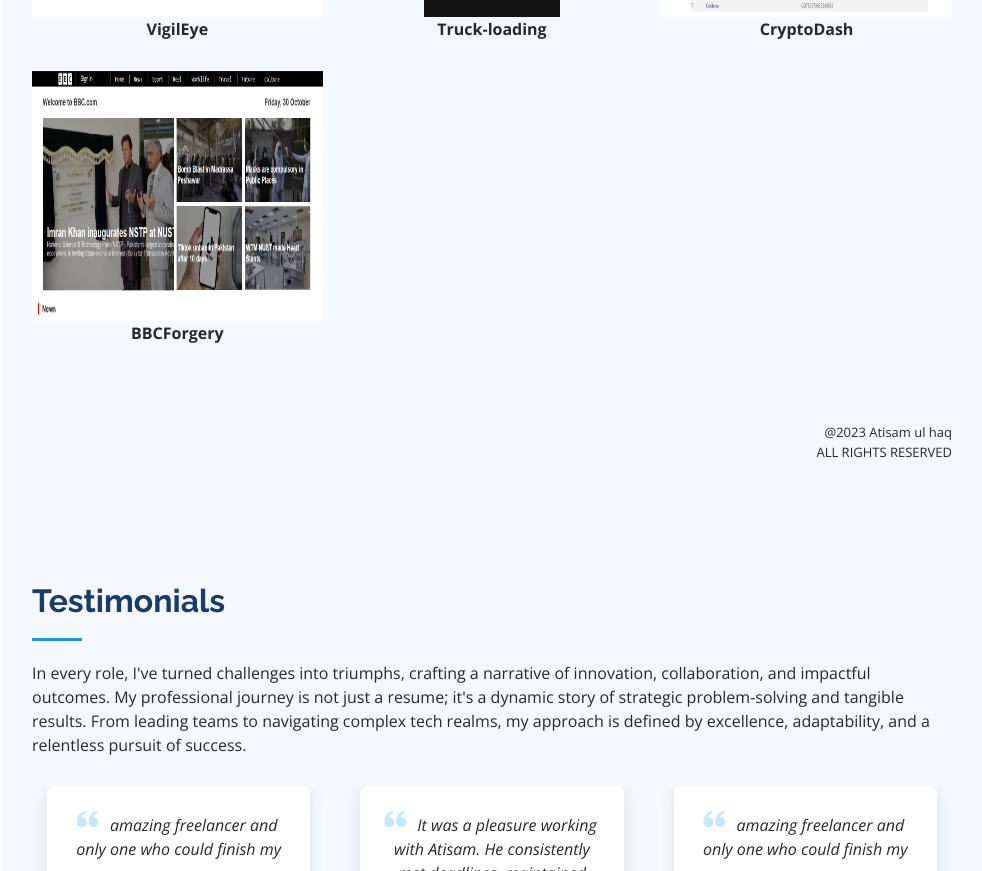
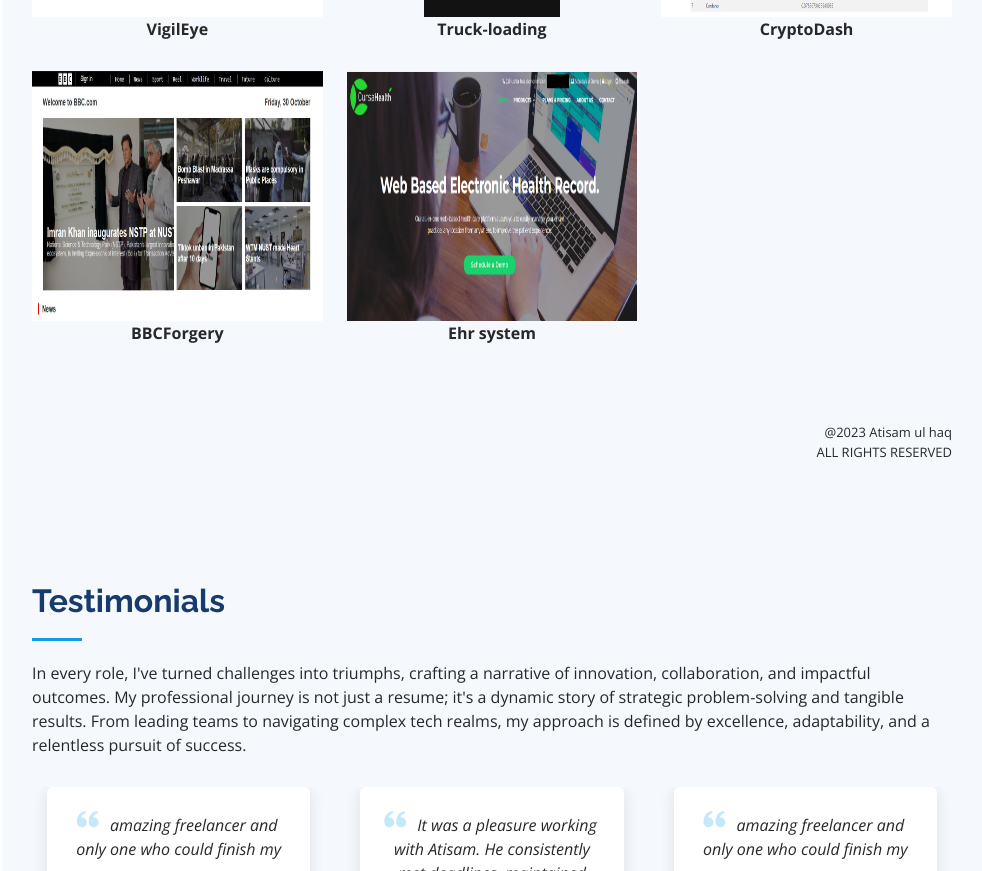
Before and after one commit to atisamhaq123/portfolio, a plain HTML site: page index.html in a window 1280 px wide. Shown: the part 5720-6591 px from the top of the page, without its empty margins (298-1280 px from the left). Drawn offline with nearby package versions, Linux system fonts and the light colour scheme.

Commit message:
Add files via upload

```diff
--- a/index.html
+++ b/index.html
@@ -527,6 +527,16 @@
               </div>
             </div>
           </div>
+          <div class="col-lg-4 col-md-6 portfolio-item mean">
+            <div class="portfolio-wrap">
+             <img src="assets/img/portfolio/ehr.png" class="img-fluid" alt="" style="height: 250px; width: auto">
+             <div class="text-center"><b>Ehr system</b></div>
+              <div class="portfolio-links">
+                <a href="assets/img/portfolio/ehr.png" data-gallery="portfolioGallery" class="portfolio-lightbox" title="EHR system is all-in-one web-based health care platform allows you to easily manage your entire practice, any location from anywhere, to improve the patient experience."><i class="bx bx-plus"></i></a>
+                <a href="https://ehr.cursahealth.com/ehr" title="More Details"><i class="bx bx-link"></i></a>
+              </div>
+            </div>
+          </div>
 
         </div>
         <div class="text-end mt-5" style="font-size: small;">@2023 Atisam ul haq</div>
```
